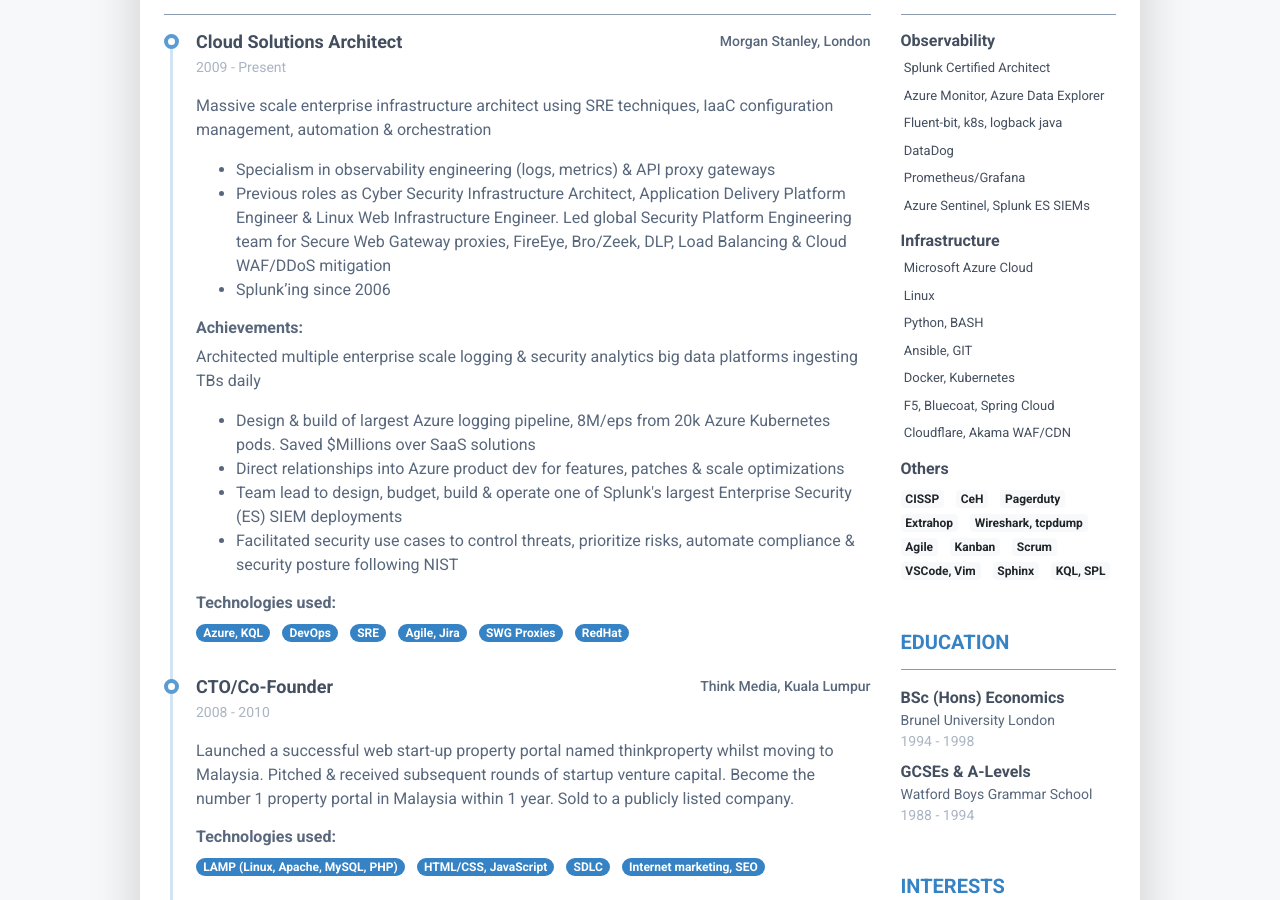
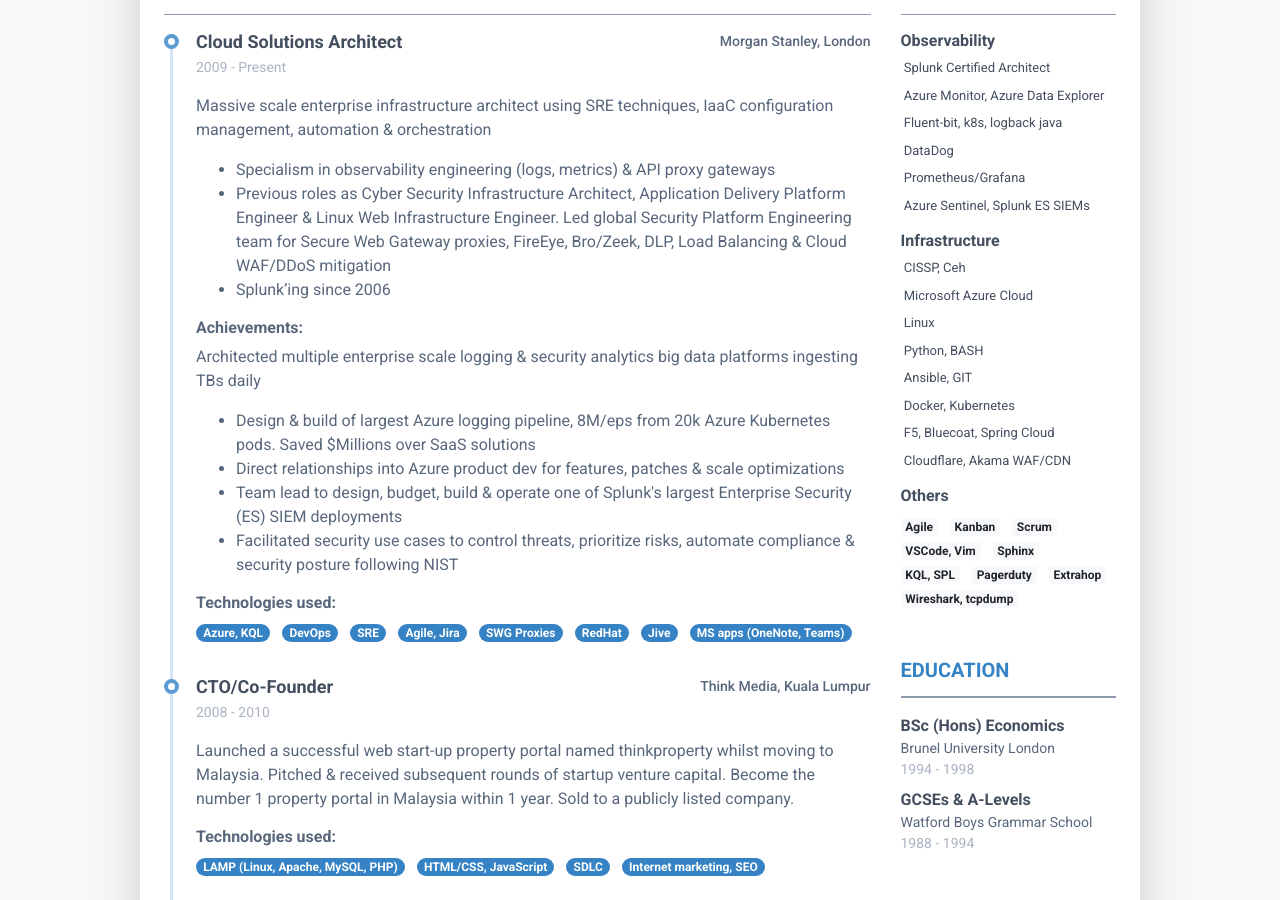
Before and after one commit to Hamy200/resume, a Jekyll site: the page built from index.markdown, in a window 1280 px wide and 900 px high, scrolled down 336 px. Built offline with Jekyll 4.4.1, drawn with Linux system fonts in a browser that asks for light colours; nearby versions of some CDN libraries; part of the change alters nothing that is shown.

Commit message:
Update data.yml

```diff
--- a/_data/data.yml
+++ b/_data/data.yml
@@ -60,6 +60,8 @@ experiences:
       - Agile, Jira
       - SWG Proxies
       - RedHat
+      - Jive
+      - MS apps (OneNote, Teams)
 
   - role: CTO/Co-Founder
     time: 2008 - 2010
@@ -141,6 +143,7 @@ skills:
       - name: Azure Sentinel, Splunk ES SIEMs
   - category: Infrastructure
     tools:
+      - name: CISSP, Ceh
       - name: Microsoft Azure Cloud
       - name: Linux
       - name: Python, BASH
@@ -150,14 +153,12 @@ skills:
       - name: Cloudflare, Akama WAF/CDN
   - category: others
     tools:
-      - CISSP
-      - CeH
-      - Pagerduty
-      - Extrahop
-      - Wireshark, tcpdump
       - Agile
       - Kanban
       - Scrum
       - VSCode, Vim
       - Sphinx
       - KQL, SPL
+      - Pagerduty
+      - Extrahop
+      - Wireshark, tcpdump
```
